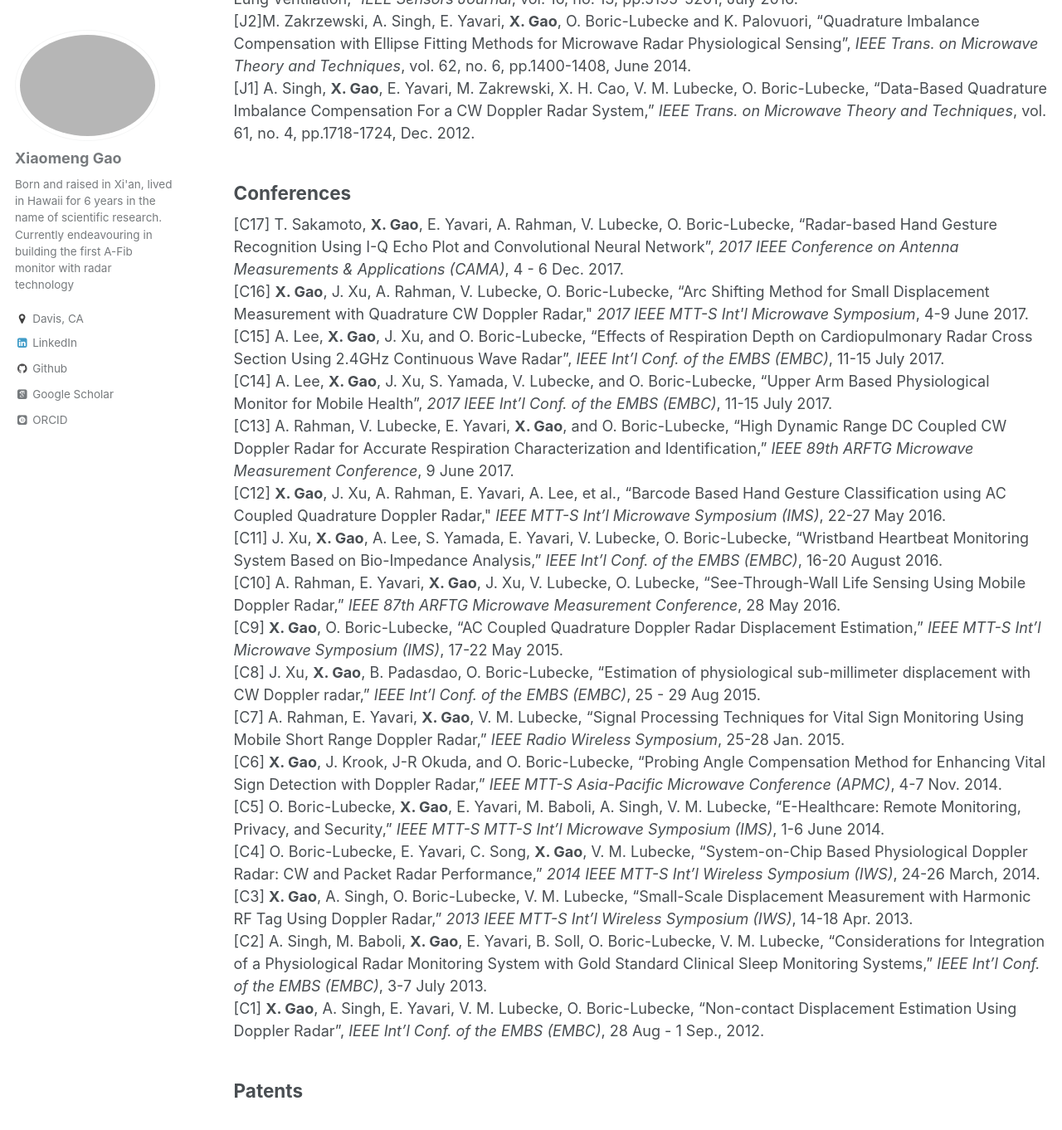
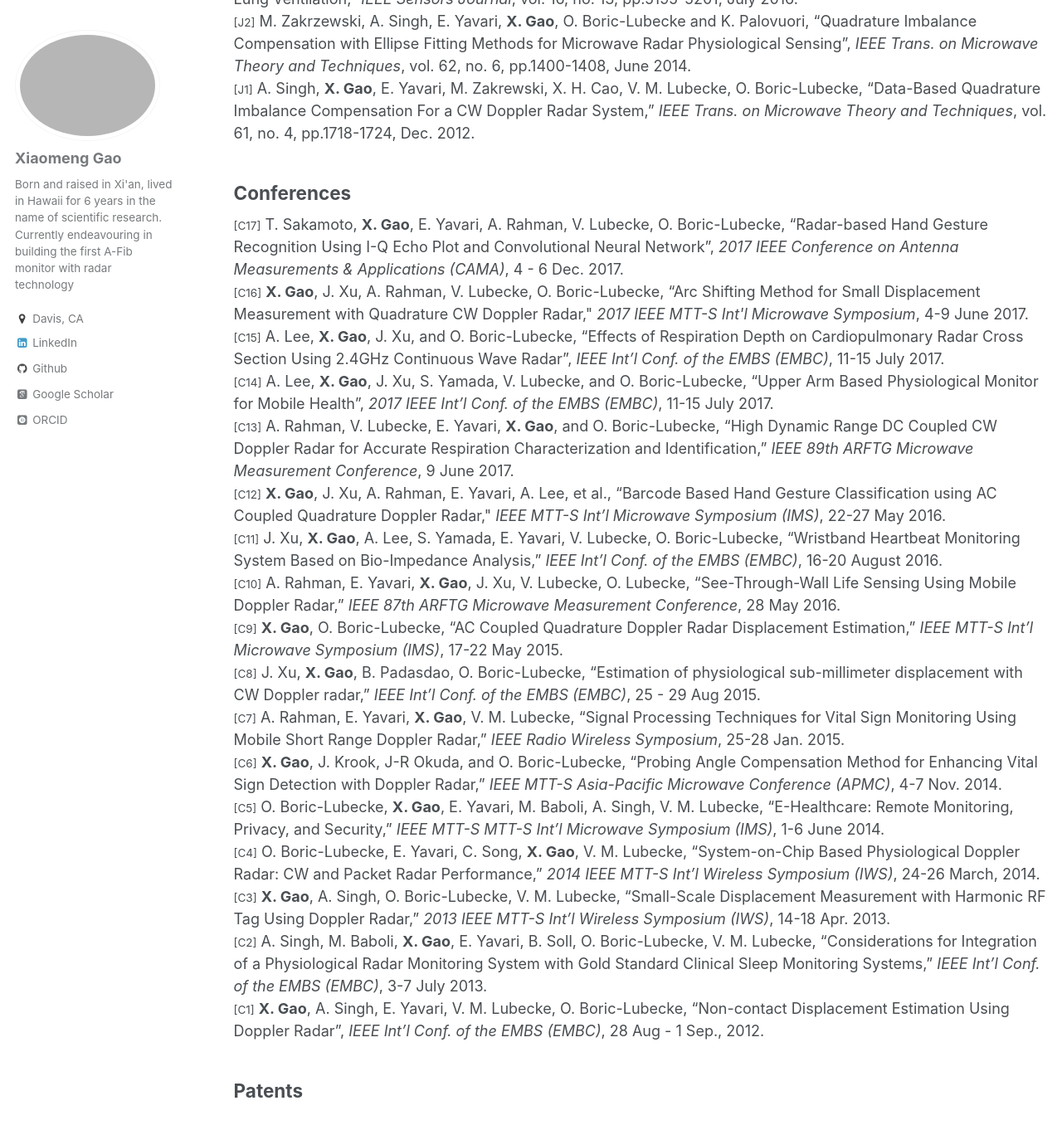
Before and after one commit to x-mengao/x-mengao.github.io, a Jekyll site: the page built from _pages/publications.html, in a window 1280 px wide and 1400 px high, scrolled down 490 px. Shown: the top 1362 px of the window at 83% size. Built offline with Jekyll 4.4.1, drawn with Linux system fonts in a browser that asks for light colours; some web fonts are replaced; some of the changed text lies outside the part shown.

Commit message:
Update publications.html

```diff
--- a/_pages/publications.html
+++ b/_pages/publications.html
@@ -9,29 +9,29 @@ author_profile: true
 [J1] nameList, "JournalTitle", <i>journalName</i>,  <a href="https://www.w3schools.com/html/html_formatting.asp">Click </a> <br />
 
 <h2>Journals</h2>
-[J5] T. Sakamoto, A. Rahman, E. Yavari, <b>X. Gao</b>, O. Boric-Lubecke, V. Lubecke, “Personal Identification Using Major and Minor Components of Radar Echoes from Human Bodies”, <i>IEEE Sensors Letters</i>, <font style="color:MediumSeaGreen">submitted</font>.<br/>
-[J4] <b>X. Gao</b>, O. Boric-Lubecke, “Radius Correction Technique for Doppler Radar Non-contact Periodic Displacement Measurement,” <i>IEEE Trans. on Microwave Theory and Techniques</i>, Nov. 2016. <br/>
-[J3] <b>X. Gao</b>, E. Shahhaidar, C. Stickley, O. Boric-Lubecke, “Respiratory Angle of Thoracic Wall Movement During Lung Ventilation,” <i>IEEE Sensors Journal</i>, vol. 16, no. 13, pp.5195-5201, July 2016.<br/>
-[J2]M. Zakrzewski, A. Singh, E. Yavari, <b>X. Gao</b>, O. Boric-Lubecke and K. Palovuori, “Quadrature Imbalance Compensation with Ellipse Fitting Methods for Microwave Radar Physiological Sensing”, <i>IEEE Trans. on Microwave Theory and Techniques</i>, vol. 62, no. 6, pp.1400-1408, June 2014.<br/>
-[J1] A. Singh, <b>X. Gao</b>, E. Yavari, M. Zakrewski, X. H. Cao, V. M. Lubecke, O. Boric-Lubecke, “Data-Based Quadrature Imbalance Compensation For a CW Doppler Radar System,” <i>IEEE Trans. on Microwave Theory and Techniques</i>, vol. 61, no. 4, pp.1718-1724, Dec. 2012.<br/>
+<small>[J5]</small> T. Sakamoto, A. Rahman, E. Yavari, <b>X. Gao</b>, O. Boric-Lubecke, V. Lubecke, “Personal Identification Using Major and Minor Components of Radar Echoes from Human Bodies”, <i>IEEE Sensors Letters</i>, <font style="color:MediumSeaGreen">submitted</font>.<br/>
+<small>[J4]</small>  <b>X. Gao</b>, O. Boric-Lubecke, “Radius Correction Technique for Doppler Radar Non-contact Periodic Displacement Measurement,” <i>IEEE Trans. on Microwave Theory and Techniques</i>, Nov. 2016. <br/>
+<small>[J3]</small>  <b>X. Gao</b>, E. Shahhaidar, C. Stickley, O. Boric-Lubecke, “Respiratory Angle of Thoracic Wall Movement During Lung Ventilation,” <i>IEEE Sensors Journal</i>, vol. 16, no. 13, pp.5195-5201, July 2016.<br/>
+<small>[J2]</small>  M. Zakrzewski, A. Singh, E. Yavari, <b>X. Gao</b>, O. Boric-Lubecke and K. Palovuori, “Quadrature Imbalance Compensation with Ellipse Fitting Methods for Microwave Radar Physiological Sensing”, <i>IEEE Trans. on Microwave Theory and Techniques</i>, vol. 62, no. 6, pp.1400-1408, June 2014.<br/>
+<small>[J1]</small>  A. Singh, <b>X. Gao</b>, E. Yavari, M. Zakrewski, X. H. Cao, V. M. Lubecke, O. Boric-Lubecke, “Data-Based Quadrature Imbalance Compensation For a CW Doppler Radar System,” <i>IEEE Trans. on Microwave Theory and Techniques</i>, vol. 61, no. 4, pp.1718-1724, Dec. 2012.<br/>
 
 <h2>Conferences</h2>
-[C17] T. Sakamoto, <b>X. Gao</b>, E. Yavari, A. Rahman, V. Lubecke, O. Boric-Lubecke, “Radar-based Hand Gesture Recognition Using I-Q Echo Plot and Convolutional Neural Network”, <i>2017 IEEE Conference on Antenna Measurements & Applications (CAMA)</i>, 4 - 6 Dec. 2017.<br/>
-[C16] <b>X. Gao</b>, J. Xu, A. Rahman, V. Lubecke, O. Boric-Lubecke, “Arc Shifting Method for Small Displacement Measurement with Quadrature CW Doppler Radar," <i>2017 IEEE MTT-S Int'l Microwave Symposium</i>, 4-9 June 2017.<br/>
-[C15] A. Lee, <b>X. Gao</b>, J. Xu, and O. Boric-Lubecke, “Effects of Respiration Depth on Cardiopulmonary Radar Cross Section Using 2.4GHz Continuous Wave Radar”, <i>IEEE Int’l Conf. of the EMBS (EMBC)</i>, 11-15 July 2017.<br/>
-[C14] A. Lee, <b>X. Gao</b>, J. Xu, S. Yamada, V. Lubecke, and O. Boric-Lubecke, “Upper Arm Based Physiological Monitor for Mobile Health”, <i>2017 IEEE Int’l Conf. of the EMBS (EMBC)</i>, 11-15 July 2017.<br/>
-[C13] A. Rahman, V. Lubecke, E. Yavari, <b>X. Gao</b>, and O. Boric-Lubecke, “High Dynamic Range DC Coupled CW Doppler Radar for Accurate Respiration Characterization and Identification,” <i>IEEE 89th ARFTG Microwave Measurement Conference</i>, 9 June 2017.<br/>
-[C12] <b>X. Gao</b>, J. Xu, A. Rahman, E. Yavari, A. Lee, et al., “Barcode Based Hand Gesture Classification using AC Coupled Quadrature Doppler Radar," <i>IEEE MTT-S Int’l Microwave Symposium (IMS)</i>, 22-27 May 2016.<br/>
-[C11] J. Xu, <b>X. Gao</b>, A. Lee, S. Yamada, E. Yavari, V. Lubecke, O. Boric-Lubecke, “Wristband Heartbeat Monitoring System Based on Bio-Impedance Analysis,” <i>IEEE Int’l Conf. of the EMBS (EMBC)</i>, 16-20 August 2016.<br/>
-[C10] A. Rahman, E. Yavari, <b>X. Gao</b>, J. Xu, V. Lubecke, O. Lubecke, “See-Through-Wall Life Sensing Using Mobile Doppler Radar,” <i>IEEE 87th ARFTG Microwave Measurement Conference</i>, 28 May 2016.<br/>
-[C9] <b>X. Gao</b>, O. Boric-Lubecke, “AC Coupled Quadrature Doppler Radar Displacement Estimation,” <i>IEEE MTT-S Int’l Microwave Symposium (IMS)</i>, 17-22 May 2015.<br/>
-[C8] J. Xu, <b>X. Gao</b>, B. Padasdao, O. Boric-Lubecke, “Estimation of physiological sub-millimeter displacement with CW Doppler radar,” <i>IEEE Int’l Conf. of the EMBS (EMBC)</i>, 25 - 29 Aug 2015.<br/>
-[C7] A. Rahman, E. Yavari, <b>X. Gao</b>, V. M. Lubecke, “Signal Processing Techniques for Vital Sign Monitoring Using Mobile Short Range Doppler Radar,” <i>IEEE Radio Wireless Symposium</i>, 25-28 Jan. 2015.<br/>
-[C6] <b>X. Gao</b>, J. Krook, J-R Okuda, and O. Boric-Lubecke, “Probing Angle Compensation Method for Enhancing Vital Sign Detection with Doppler Radar,” <i>IEEE MTT-S Asia-Pacific Microwave Conference (APMC)</i>, 4-7 Nov. 2014.<br/>
-[C5] O. Boric-Lubecke, <b>X. Gao</b>, E. Yavari, M. Baboli, A. Singh, V. M. Lubecke, “E-Healthcare: Remote Monitoring, Privacy, and Security,” <i>IEEE MTT-S MTT-S Int’l Microwave Symposium (IMS)</i>, 1-6 June 2014.<br/>
-[C4] O. Boric-Lubecke, E. Yavari, C. Song, <b>X. Gao</b>, V. M. Lubecke, “System-on-Chip Based Physiological Doppler Radar: CW and Packet Radar Performance,” <i>2014 IEEE MTT-S Int’l Wireless Symposium (IWS)</i>, 24-26 March, 2014.<br/>
-[C3] <b>X. Gao</b>, A. Singh, O. Boric-Lubecke, V. M. Lubecke, “Small-Scale Displacement Measurement with Harmonic RF Tag Using Doppler Radar,” <i>2013 IEEE MTT-S Int’l Wireless Symposium (IWS)</i>, 14-18 Apr. 2013.<br/>
-[C2] A. Singh, M. Baboli, <b>X. Gao</b>, E. Yavari, B. Soll, O. Boric-Lubecke, V. M. Lubecke, “Considerations for Integration of a Physiological Radar Monitoring System with Gold Standard Clinical Sleep Monitoring Systems,” <i>IEEE Int’l Conf. of the EMBS (EMBC)</i>, 3-7 July 2013.<br/>
-[C1] <b>X. Gao</b>, A. Singh, E. Yavari, V. M. Lubecke, O. Boric-Lubecke, “Non-contact Displacement Estimation Using Doppler Radar”, <i>IEEE Int’l Conf. of the EMBS (EMBC)</i>, 28 Aug - 1 Sep., 2012.<br/>
+<small>[C17]</small>  T. Sakamoto, <b>X. Gao</b>, E. Yavari, A. Rahman, V. Lubecke, O. Boric-Lubecke, “Radar-based Hand Gesture Recognition Using I-Q Echo Plot and Convolutional Neural Network”, <i>2017 IEEE Conference on Antenna Measurements & Applications (CAMA)</i>, 4 - 6 Dec. 2017.<br/>
+<small>[C16]</small>  <b>X. Gao</b>, J. Xu, A. Rahman, V. Lubecke, O. Boric-Lubecke, “Arc Shifting Method for Small Displacement Measurement with Quadrature CW Doppler Radar," <i>2017 IEEE MTT-S Int'l Microwave Symposium</i>, 4-9 June 2017.<br/>
+<small>[C15]</small>  A. Lee, <b>X. Gao</b>, J. Xu, and O. Boric-Lubecke, “Effects of Respiration Depth on Cardiopulmonary Radar Cross Section Using 2.4GHz Continuous Wave Radar”, <i>IEEE Int’l Conf. of the EMBS (EMBC)</i>, 11-15 July 2017.<br/>
+<small>[C14]</small>  A. Lee, <b>X. Gao</b>, J. Xu, S. Yamada, V. Lubecke, and O. Boric-Lubecke, “Upper Arm Based Physiological Monitor for Mobile Health”, <i>2017 IEEE Int’l Conf. of the EMBS (EMBC)</i>, 11-15 July 2017.<br/>
+<small>[C13]</small>  A. Rahman, V. Lubecke, E. Yavari, <b>X. Gao</b>, and O. Boric-Lubecke, “High Dynamic Range DC Coupled CW Doppler Radar for Accurate Respiration Characterization and Identification,” <i>IEEE 89th ARFTG Microwave Measurement Conference</i>, 9 June 2017.<br/>
+<small>[C12]</small>  <b>X. Gao</b>, J. Xu, A. Rahman, E. Yavari, A. Lee, et al., “Barcode Based Hand Gesture Classification using AC Coupled Quadrature Doppler Radar," <i>IEEE MTT-S Int’l Microwave Symposium (IMS)</i>, 22-27 May 2016.<br/>
+<small>[C11]</small>  J. Xu, <b>X. Gao</b>, A. Lee, S. Yamada, E. Yavari, V. Lubecke, O. Boric-Lubecke, “Wristband Heartbeat Monitoring System Based on Bio-Impedance Analysis,” <i>IEEE Int’l Conf. of the EMBS (EMBC)</i>, 16-20 August 2016.<br/>
+<small>[C10]</small>  A. Rahman, E. Yavari, <b>X. Gao</b>, J. Xu, V. Lubecke, O. Lubecke, “See-Through-Wall Life Sensing Using Mobile Doppler Radar,” <i>IEEE 87th ARFTG Microwave Measurement Conference</i>, 28 May 2016.<br/>
+<small>[C9]</small>  <b>X. Gao</b>, O. Boric-Lubecke, “AC Coupled Quadrature Doppler Radar Displacement Estimation,” <i>IEEE MTT-S Int’l Microwave Symposium (IMS)</i>, 17-22 May 2015.<br/>
+<small>[C8]</small>  J. Xu, <b>X. Gao</b>, B. Padasdao, O. Boric-Lubecke, “Estimation of physiological sub-millimeter displacement with CW Doppler radar,” <i>IEEE Int’l Conf. of the EMBS (EMBC)</i>, 25 - 29 Aug 2015.<br/>
+<small>[C7]</small>  A. Rahman, E. Yavari, <b>X. Gao</b>, V. M. Lubecke, “Signal Processing Techniques for Vital Sign Monitoring Using Mobile Short Range Doppler Radar,” <i>IEEE Radio Wireless Symposium</i>, 25-28 Jan. 2015.<br/>
+<small>[C6]</small>  <b>X. Gao</b>, J. Krook, J-R Okuda, and O. Boric-Lubecke, “Probing Angle Compensation Method for Enhancing Vital Sign Detection with Doppler Radar,” <i>IEEE MTT-S Asia-Pacific Microwave Conference (APMC)</i>, 4-7 Nov. 2014.<br/>
+<small>[C5]</small>  O. Boric-Lubecke, <b>X. Gao</b>, E. Yavari, M. Baboli, A. Singh, V. M. Lubecke, “E-Healthcare: Remote Monitoring, Privacy, and Security,” <i>IEEE MTT-S MTT-S Int’l Microwave Symposium (IMS)</i>, 1-6 June 2014.<br/>
+<small>[C4]</small>  O. Boric-Lubecke, E. Yavari, C. Song, <b>X. Gao</b>, V. M. Lubecke, “System-on-Chip Based Physiological Doppler Radar: CW and Packet Radar Performance,” <i>2014 IEEE MTT-S Int’l Wireless Symposium (IWS)</i>, 24-26 March, 2014.<br/>
+<small>[C3]</small>  <b>X. Gao</b>, A. Singh, O. Boric-Lubecke, V. M. Lubecke, “Small-Scale Displacement Measurement with Harmonic RF Tag Using Doppler Radar,” <i>2013 IEEE MTT-S Int’l Wireless Symposium (IWS)</i>, 14-18 Apr. 2013.<br/>
+<small>[C2]</small>  A. Singh, M. Baboli, <b>X. Gao</b>, E. Yavari, B. Soll, O. Boric-Lubecke, V. M. Lubecke, “Considerations for Integration of a Physiological Radar Monitoring System with Gold Standard Clinical Sleep Monitoring Systems,” <i>IEEE Int’l Conf. of the EMBS (EMBC)</i>, 3-7 July 2013.<br/>
+<small>[C1]</small>  <b>X. Gao</b>, A. Singh, E. Yavari, V. M. Lubecke, O. Boric-Lubecke, “Non-contact Displacement Estimation Using Doppler Radar”, <i>IEEE Int’l Conf. of the EMBS (EMBC)</i>, 28 Aug - 1 Sep., 2012.<br/>
 
 <h2>Patents</h2>
```
